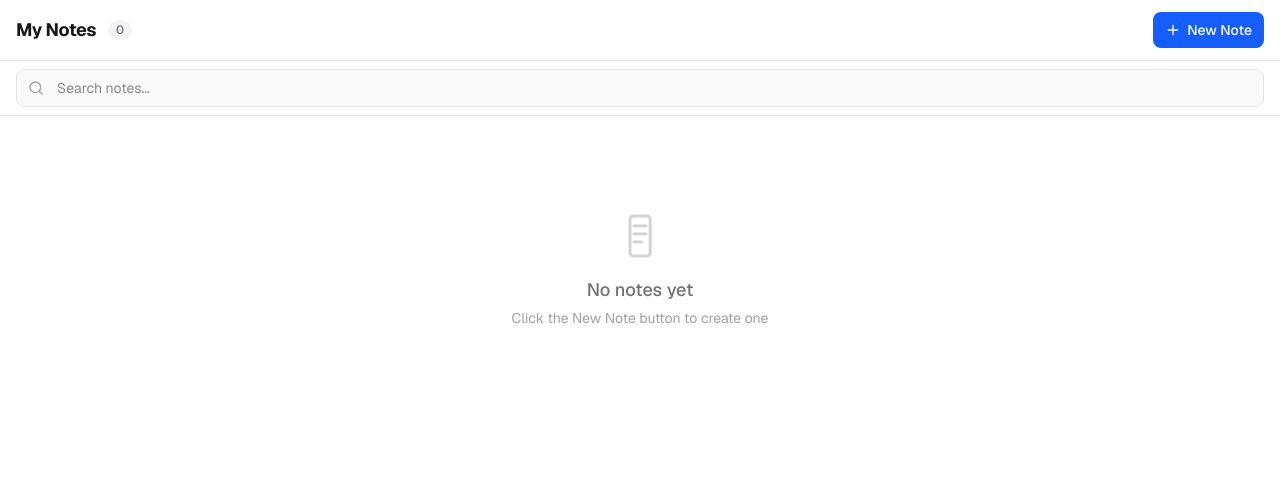
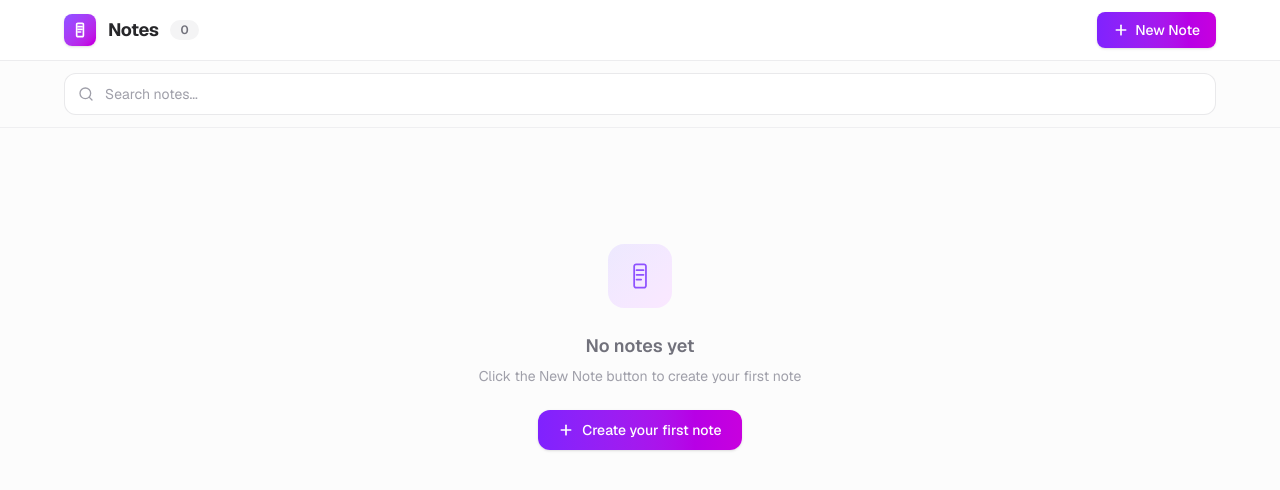
Before and after one commit to enoch-systems/notes-app, a Next.js app: page / in a window 1280 px wide. Shown: the top 490 px of the page. Built offline with nearby package versions, Linux system fonts and the light colour scheme.

Commit message:
Redesign: modern, polished UI with violet gradient theme and smooth animations

```diff
--- a/src/app/globals.css
+++ b/src/app/globals.css
@@ -3,4 +3,67 @@
 @theme inline {
   --font-sans: var(--font-geist-sans);
   --font-mono: var(--font-geist-mono);
+  --color-accent: #8b5cf6;
+  --color-accent-light: #a78bfa;
+  --color-accent-dark: #7c3aed;
+  --color-surface: #fafafa;
+  --color-surface-dark: #0a0a0a;
 }
+
+* {
+  scrollbar-width: thin;
+  scrollbar-color: #e4e4e7 transparent;
+}
+
+.dark * {
+  scrollbar-color: #3f3f46 transparent;
+}
+
+body {
+  font-feature-settings: "cv02", "cv03", "cv04", "cv11";
+}
+
+@keyframes fadeIn {
+  from {
+    opacity: 0;
+    transform: translateY(8px);
+  }
+  to {
+    opacity: 1;
+    transform: translateY(0);
+  }
+}
+
+@keyframes slideIn {
+  from {
+    opacity: 0;
+    transform: translateX(12px);
+  }
+  to {
+    opacity: 1;
+    transform: translateX(0);
+  }
+}
+
+@keyframes scaleIn {
+  from {
+    opacity: 0;
+    transform: scale(0.96);
+  }
+  to {
+    opacity: 1;
+    transform: scale(1);
+  }
+}
+
+.animate-fade-in {
+  animation: fadeIn 0.3s ease-out;
+}
+
+.animate-slide-in {
+  animation: slideIn 0.25s ease-out;
+}
+
+.animate-scale-in {
+  animation: scaleIn 0.2s ease-out;
+}
--- a/src/app/page.tsx
+++ b/src/app/page.tsx
@@ -2,7 +2,13 @@
 
 import { useState, useCallback, useEffect, useRef } from "react";
 import { Note } from "@/lib/types";
-import { getNotes, addNote, updateNote, deleteNote, searchNotes } from "@/lib/notes-store";
+import {
+  getNotes,
+  addNote,
+  updateNote,
+  deleteNote,
+  searchNotes,
+} from "@/lib/notes-store";
 import NoteCard from "@/components/note-card";
 import NoteEditor from "@/components/note-editor";
 
@@ -65,16 +71,37 @@ export default function Home() {
   return (
     <div className="flex h-full flex-col">
       {/* Header */}
-      <header className="flex items-center justify-between border-b border-zinc-200 px-4 py-3 dark:border-zinc-800">
+      <header className="border-b border-zinc-200/70 bg-white/80 px-5 py-3 backdrop-blur-xl dark:border-zinc-800/70 dark:bg-zinc-950/80">
+        <div className="mx-auto flex max-w-6xl items-center justify-between">
           <div className="flex items-center gap-3">
-          <h1 className="text-lg font-bold tracking-tight">My Notes</h1>
-          <span className="rounded-full bg-zinc-100 px-2 py-0.5 text-xs font-medium text-zinc-500 dark:bg-zinc-800 dark:text-zinc-400">
+            <div className="flex h-8 w-8 items-center justify-center rounded-lg bg-gradient-to-br from-violet-500 to-fuchsia-600 shadow-sm">
+              <svg
+                xmlns="http://www.w3.org/2000/svg"
+                width="16"
+                height="16"
+                viewBox="0 0 24 24"
+                fill="none"
+                stroke="white"
+                strokeWidth="2.5"
+                strokeLinecap="round"
+                strokeLinejoin="round"
+              >
+                <path d="M15.5 2H8.6c-.4 0-.8.2-1.1.5-.3.3-.5.7-.5 1.1v16.8c0 .4.2.8.5 1.1.3.3.7.5 1.1.5h6.9c.4 0 .8-.2 1.1-.5.3-.3.5-.7.5-1.1V3.6c0-.4-.2-.8-.5-1.1-.3-.3-.7-.5-1.1-.5z" />
+                <path d="M9 7h6" />
+                <path d="M9 11h6" />
+                <path d="M9 15h4" />
+              </svg>
+            </div>
+            <h1 className="text-lg font-bold tracking-tight text-zinc-800 dark:text-zinc-100">
+              Notes
+            </h1>
+            <span className="rounded-full bg-zinc-100 px-2.5 py-0.5 text-xs font-semibold text-zinc-500 dark:bg-zinc-800 dark:text-zinc-400">
               {notes.length}
             </span>
           </div>
           <button
             onClick={handleAddNote}
-          className="flex items-center gap-1.5 rounded-lg bg-blue-600 px-3 py-2 text-sm font-medium text-white transition-colors hover:bg-blue-700"
+            className="flex items-center gap-1.5 rounded-lg bg-gradient-to-r from-violet-600 to-fuchsia-600 px-4 py-2 text-sm font-medium text-white shadow-sm transition-all hover:from-violet-500 hover:to-fuchsia-500 hover:shadow-md active:scale-[0.97]"
           >
             <svg
               xmlns="http://www.w3.org/2000/svg"
@@ -83,7 +110,7 @@ export default function Home() {
               viewBox="0 0 24 24"
               fill="none"
               stroke="currentColor"
-            strokeWidth="2"
+              strokeWidth="2.5"
               strokeLinecap="round"
               strokeLinejoin="round"
             >
@@ -92,11 +119,13 @@ export default function Home() {
             </svg>
             New Note
           </button>
+        </div>
       </header>
 
-      {/* Search bar */}
+      {/* Search */}
       {view !== "editor" && (
-        <div className="border-b border-zinc-200 px-4 py-2 dark:border-zinc-800">
+        <div className="border-b border-zinc-200/50 bg-zinc-50/50 px-5 py-3 dark:border-zinc-800/50 dark:bg-zinc-900/30">
+          <div className="mx-auto max-w-6xl">
             <div className="relative">
               <svg
                 xmlns="http://www.w3.org/2000/svg"
@@ -108,7 +137,7 @@ export default function Home() {
                 strokeWidth="2"
                 strokeLinecap="round"
                 strokeLinejoin="round"
-              className="absolute left-3 top-1/2 -translate-y-1/2 text-zinc-400"
+                className="absolute left-3.5 top-1/2 -translate-y-1/2 text-zinc-400"
               >
                 <circle cx="11" cy="11" r="8" />
                 <path d="m21 21-4.3-4.3" />
@@ -118,19 +147,17 @@ export default function Home() {
                 value={searchQuery}
                 onChange={(e) => setSearchQuery(e.target.value)}
                 placeholder="Search notes..."
-              className="w-full rounded-lg border border-zinc-200 bg-zinc-50 py-2 pl-10 pr-4 text-sm outline-none transition-colors focus:border-blue-500 focus:bg-white dark:border-zinc-800 dark:bg-zinc-900 dark:focus:border-blue-500 dark:focus:bg-zinc-950"
+                className="w-full rounded-xl border border-zinc-200/80 bg-white py-2.5 pl-10 pr-4 text-sm outline-none transition-all placeholder:text-zinc-400 focus:border-violet-300 focus:ring-2 focus:ring-violet-500/10 dark:border-zinc-800 dark:bg-zinc-950 dark:placeholder:text-zinc-500 dark:focus:border-violet-600 dark:focus:ring-violet-500/20"
               />
+            </div>
           </div>
         </div>
       )}
 
       {/* Content */}
-      <div className="flex-1 overflow-y-auto">
+      <div className="flex-1 overflow-y-auto bg-zinc-50/50 dark:bg-zinc-950/30">
         {view === "new" && (
-          <NewNoteForm
-            onSave={handleCreateNote}
-            onCancel={handleBack}
-          />
+          <NewNoteForm onSave={handleCreateNote} onCancel={handleBack} />
         )}
 
         {view === "editor" && selectedNote && (
@@ -142,37 +169,63 @@ export default function Home() {
         )}
 
         {view === "list" && (
-          <div className="p-4">
+          <div className="mx-auto max-w-6xl p-5">
             {displayedNotes.length === 0 ? (
-              <div className="flex flex-col items-center justify-center py-20 text-center">
+              <div className="flex flex-col items-center justify-center py-24 text-center">
+                <div className="mb-6 flex h-16 w-16 items-center justify-center rounded-2xl bg-gradient-to-br from-violet-100 to-fuchsia-100 dark:from-violet-950/40 dark:to-fuchsia-950/40">
                   <svg
                     xmlns="http://www.w3.org/2000/svg"
-                  width="48"
-                  height="48"
+                    width="28"
+                    height="28"
                     viewBox="0 0 24 24"
                     fill="none"
                     stroke="currentColor"
                     strokeWidth="1.5"
                     strokeLinecap="round"
                     strokeLinejoin="round"
-                  className="text-zinc-300 dark:text-zinc-700"
+                    className="text-violet-500 dark:text-violet-400"
                   >
                     <path d="M15.5 2H8.6c-.4 0-.8.2-1.1.5-.3.3-.5.7-.5 1.1v16.8c0 .4.2.8.5 1.1.3.3.7.5 1.1.5h6.9c.4 0 .8-.2 1.1-.5.3-.3.5-.7.5-1.1V3.6c0-.4-.2-.8-.5-1.1-.3-.3-.7-.5-1.1-.5z" />
                     <path d="M9 7h6" />
                     <path d="M9 11h6" />
                     <path d="M9 15h4" />
                   </svg>
-                <p className="mt-4 text-lg font-medium text-zinc-500 dark:text-zinc-400">
-                  {searchQuery ? "No notes match your search" : "No notes yet"}
+                </div>
+                <p className="text-lg font-semibold text-zinc-500 dark:text-zinc-400">
+                  {searchQuery
+                    ? "No notes match your search"
+                    : "No notes yet"}
                 </p>
-                <p className="mt-1 text-sm text-zinc-400 dark:text-zinc-500">
+                <p className="mt-1.5 text-sm text-zinc-400 dark:text-zinc-500">
                   {searchQuery
                     ? "Try a different search term"
-                    : "Click the New Note button to create one"}
+                    : "Click the New Note button to create your first note"}
                 </p>
+                {!searchQuery && (
+                  <button
+                    onClick={handleAddNote}
+                    className="mt-6 flex items-center gap-2 rounded-xl bg-gradient-to-r from-violet-600 to-fuchsia-600 px-5 py-2.5 text-sm font-medium text-white shadow-sm transition-all hover:from-violet-500 hover:to-fuchsia-500 hover:shadow-md active:scale-[0.97]"
+                  >
+                    <svg
+                      xmlns="http://www.w3.org/2000/svg"
+                      width="16"
+                      height="16"
+                      viewBox="0 0 24 24"
+                      fill="none"
+                      stroke="currentColor"
+                      strokeWidth="2.5"
+                      strokeLinecap="round"
+                      strokeLinejoin="round"
+                    >
+                      <path d="M12 5v14" />
+                      <path d="M5 12h14" />
+                    </svg>
+                    Create your first note
+                  </button>
+                )}
               </div>
             ) : (
-              <div className="grid gap-3 sm:grid-cols-2 lg:grid-cols-3">
+              <div className="grid gap-4 sm:grid-cols-2 lg:grid-cols-3 xl:grid-cols-4">
                 {displayedNotes.map((note) => (
                   <NoteCard
                     key={note.id}
@@ -202,7 +255,7 @@ function NewNoteForm({
   const titleRef = useRef<HTMLInputElement>(null);
 
   useEffect(() => {
-    titleRef.current?.focus();
+    setTimeout(() => titleRef.current?.focus(), 100);
   }, []);
 
   function handleSave() {
@@ -214,14 +267,17 @@ function NewNoteForm({
       e.preventDefault();
       handleSave();
     }
+    if (e.key === "Escape") {
+      onCancel();
+    }
   }
 
   return (
     <div className="flex h-full flex-col" onKeyDown={handleKeyDown}>
-      <div className="flex items-center justify-between border-b border-zinc-200 px-4 py-3 dark:border-zinc-800">
+      <div className="flex items-center justify-between border-b border-zinc-200/70 bg-white/80 px-5 py-3 backdrop-blur-xl dark:border-zinc-800/70 dark:bg-zinc-950/80">
         <button
           onClick={onCancel}
-          className="flex items-center gap-1 rounded-md px-3 py-1.5 text-sm font-medium text-zinc-600 transition-colors hover:bg-zinc-100 dark:text-zinc-400 dark:hover:bg-zinc-800"
+          className="flex items-center gap-1.5 rounded-lg px-3 py-2 text-sm font-medium text-zinc-500 transition-all hover:bg-zinc-100 hover:text-zinc-700 dark:text-zinc-400 dark:hover:bg-zinc-800 dark:hover:text-zinc-200"
         >
           <svg
             xmlns="http://www.w3.org/2000/svg"
@@ -234,32 +290,54 @@ function NewNoteForm({
             strokeLinecap="round"
             strokeLinejoin="round"
           >
-            <path d="M15 18l-6-6 6-6" />
+            <path d="M19 12H5" />
+            <path d="M12 19l-7-7 7-7" />
           </svg>
           Cancel
         </button>
+        <div className="flex items-center gap-2">
+          <span className="hidden text-xs text-zinc-400 sm:inline dark:text-zinc-500">
+            ⌘S to save · Esc to cancel
+          </span>
           <button
             onClick={handleSave}
-          className="rounded-md bg-blue-600 px-4 py-1.5 text-sm font-medium text-white transition-colors hover:bg-blue-700"
+            className="flex items-center gap-1.5 rounded-lg bg-gradient-to-r from-violet-600 to-fuchsia-600 px-4 py-2 text-sm font-medium text-white shadow-sm transition-all hover:from-violet-500 hover:to-fuchsia-500 hover:shadow-md active:scale-[0.97]"
           >
-          Save
+            <svg
+              xmlns="http://www.w3.org/2000/svg"
+              width="15"
+              height="15"
+              viewBox="0 0 24 24"
+              fill="none"
+              stroke="currentColor"
+              strokeWidth="2"
+              strokeLinecap="round"
+              strokeLinejoin="round"
+            >
+              <path d="M20 6L9 17l-5-5" />
+            </svg>
+            Done
           </button>
         </div>
-      <div className="flex-1 overflow-y-auto px-4 py-4">
+      </div>
+      <div className="flex-1 overflow-y-auto">
+        <div className="mx-auto max-w-3xl px-8 py-8">
           <input
             ref={titleRef}
             type="text"
             value={title}
             onChange={(e) => setTitle(e.target.value)}
-          placeholder="Note title..."
-          className="w-full text-2xl font-bold text-zinc-900 placeholder-zinc-300 outline-none dark:text-zinc-100 dark:placeholder-zinc-600"
+            placeholder="Note title"
+            className="w-full text-3xl font-bold tracking-tight text-zinc-800 placeholder-zinc-300 outline-none transition-colors focus:text-zinc-900 dark:text-zinc-100 dark:placeholder-zinc-700 dark:focus:text-zinc-50"
           />
+          <hr className="my-6 border-zinc-100 dark:border-zinc-800/60" />
           <textarea
             value={content}
             onChange={(e) => setContent(e.target.value)}
-          placeholder="Start writing..."
-          className="mt-4 min-h-[300px] w-full flex-1 resize-none text-base leading-relaxed text-zinc-800 placeholder-zinc-300 outline-none dark:text-zinc-200 dark:placeholder-zinc-600"
+            placeholder="Start writing your thoughts..."
+            className="min-h-[400px] w-full resize-none text-base leading-relaxed text-zinc-700 placeholder-zinc-300 outline-none transition-colors focus:text-zinc-800 dark:text-zinc-300 dark:placeholder-zinc-600 dark:focus:text-zinc-200"
           />
+        </div>
       </div>
     </div>
   );
```
Also changed, not shown: src/components/note-card.tsx (+48 -10 lines), src/components/note-editor.tsx (+67 -17 lines). Lines whose indentation alone changed are shown as unchanged.
